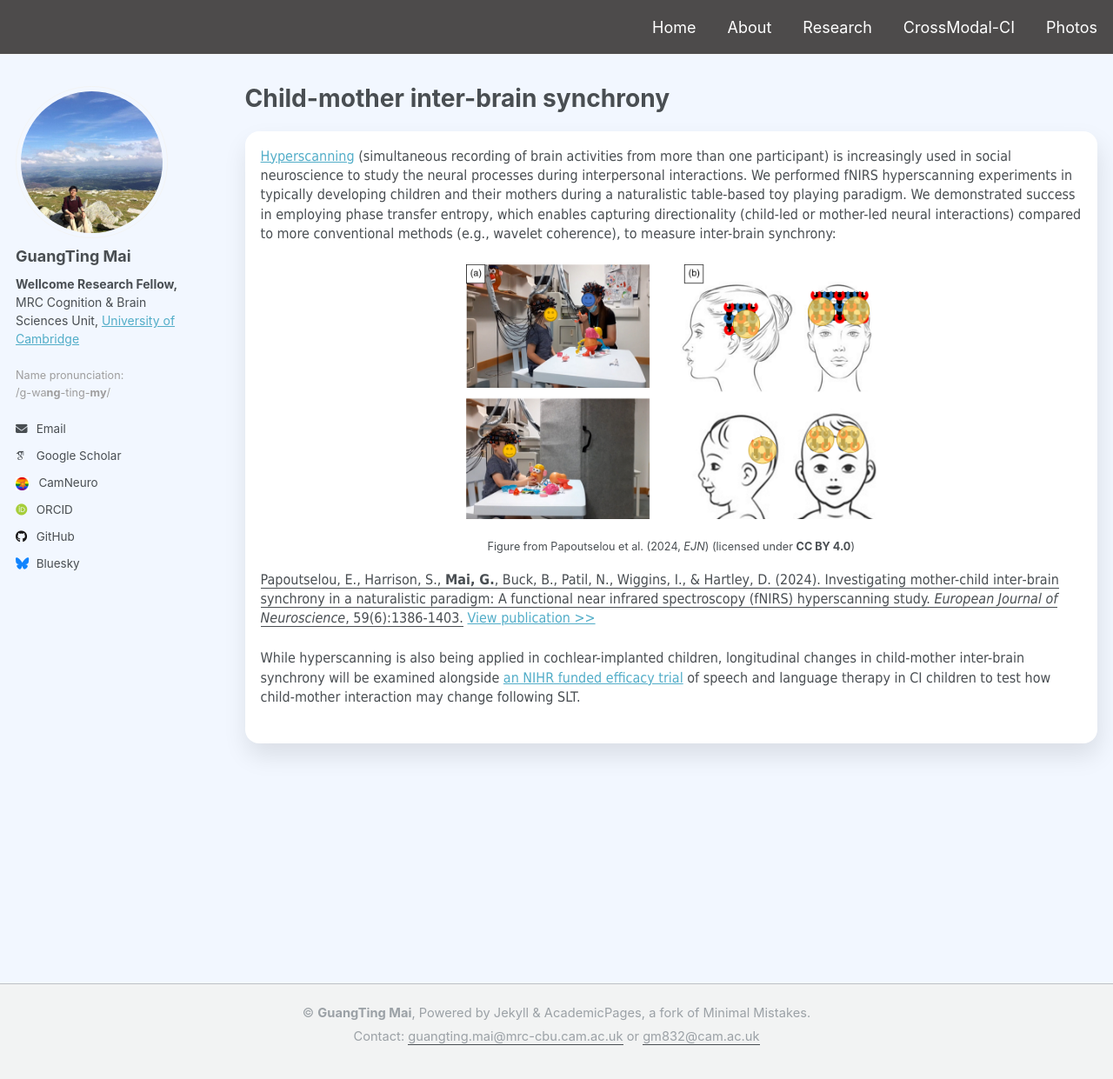
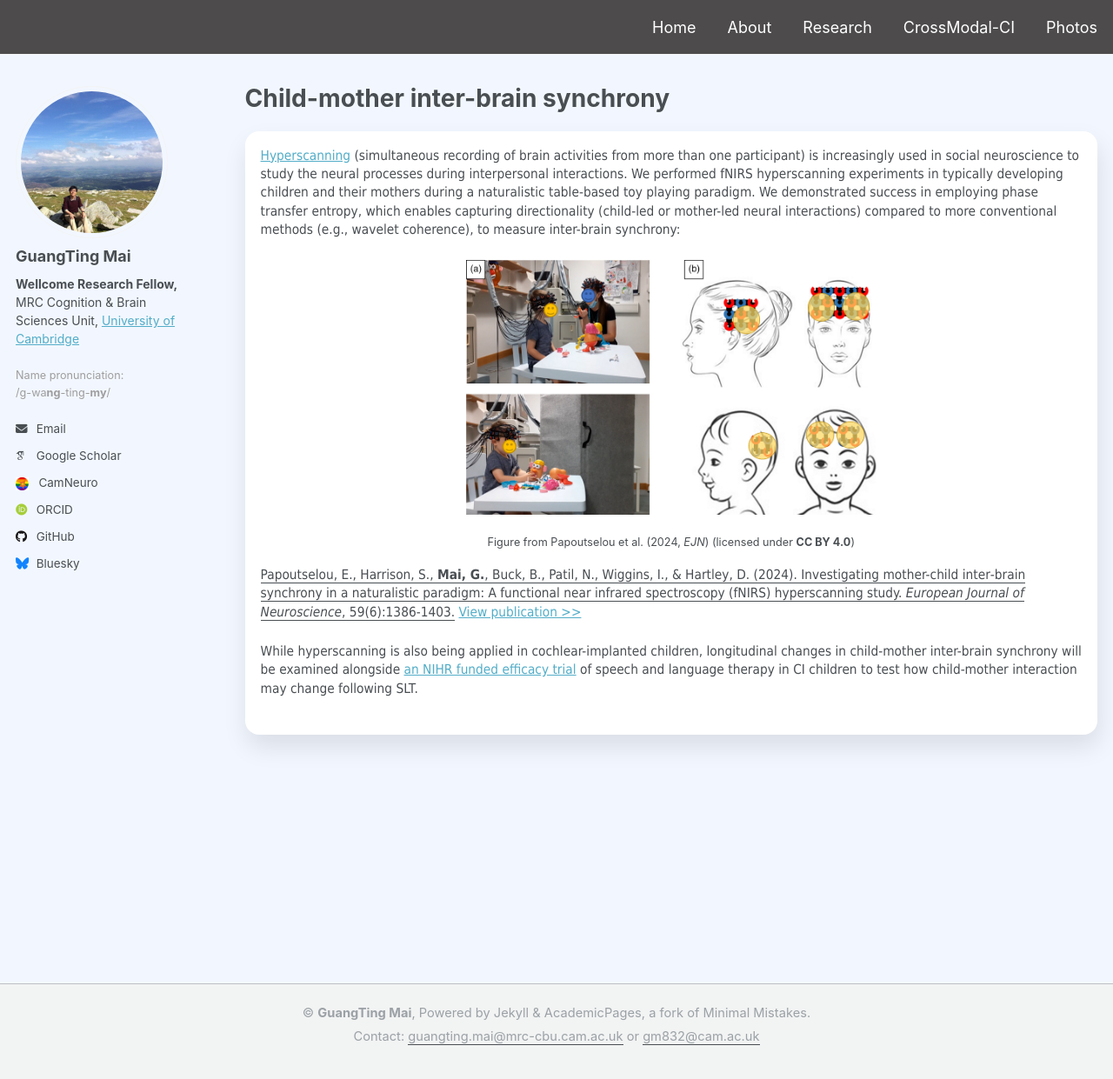
Before and after one commit to guangtingmai/guangtingmai.github.io, a Jekyll site: the page built from _pages/interbrain-sync.html, in a window 1280 px wide and 1245 px high. Shown: the top 1241 px of the window at 87% size. Built offline with Jekyll 4.4.1, drawn with Linux system fonts in a browser that asks for light colours; some web fonts are replaced.

Commit message:
Update interbrain-sync.html

```diff
--- a/_pages/interbrain-sync.html
+++ b/_pages/interbrain-sync.html
@@ -4,7 +4,7 @@ title: "Child-mother inter-brain synchrony"
 permalink: /interbrain-sync/
 author_profile: true
 ---
-<p><div class="white-frame"><span style="font-size: 12pt;font-family: Tahoma;line-height: 1.4;display: block;margin-bottom: 0.1vh"><a href="https://www.cell.com/neuron/fulltext/S0896-6273(20)30886-2">Hyperscanning</a>
+<p><div class="white-frame"><span style="font-size: 11.5pt;font-family: Tahoma;line-height: 1.4;display: block;margin-bottom: 0.1vh"><a href="https://www.cell.com/neuron/fulltext/S0896-6273(20)30886-2">Hyperscanning</a>
   (simultaneous recording of brain activities from more than one participant) is increasingly used in social neuroscience to study the neural
   processes during interpersonal interactions. We performed fNIRS hyperscanning experiments in typically developing children and their mothers
   during a naturalistic table-based toy playing paradigm. We demonstrated success in employing phase transfer entropy, which enables capturing
@@ -14,7 +14,7 @@ author_profile: true
   <img src="https://guangtingmai.github.io/images/ejn.jpg" width="50%">
 </p>
 <p style="text-align:center;font-size:9.5pt;line-height:1.4;display: block;">Figure from Papoutselou et al. (2024, <i>EJN</i>) (licensed under <strong>CC BY 4.0</strong>)</p>
-<p><span style="font-size: 12pt;font-family: Tahoma;line-height: 1.4;display: block;margin-bottom: 0.1vh"><u>Papoutselou, E., Harrison, S., <strong>Mai, G.</strong>, Buck, B., Patil, N., Wiggins, I., & Hartley, D. (2024). Investigating mother-child inter‐brain synchrony in a naturalistic paradigm: A functional near infrared spectroscopy (fNIRS) hyperscanning study. <i>European Journal of Neuroscience</i>, 59(6):1386-1403.</u> <a href="https://onlinelibrary.wiley.com/doi/full/10.1111/ejn.16233">View publication >></a></span></p>
-<p><span style="font-size: 12pt;font-family: Tahoma;line-height: 1.4;display: block;margin-bottom: 0.1vh">While hyperscanning is also being applied in cochlear-implanted
+<p><span style="font-size: 11.5pt;font-family: Tahoma;line-height: 1.4;display: block;margin-bottom: 0.1vh"><u>Papoutselou, E., Harrison, S., <strong>Mai, G.</strong>, Buck, B., Patil, N., Wiggins, I., & Hartley, D. (2024). Investigating mother-child inter‐brain synchrony in a naturalistic paradigm: A functional near infrared spectroscopy (fNIRS) hyperscanning study. <i>European Journal of Neuroscience</i>, 59(6):1386-1403.</u> <a href="https://onlinelibrary.wiley.com/doi/full/10.1111/ejn.16233">View publication >></a></span></p>
+<p><span style="font-size: 11.5pt;font-family: Tahoma;line-height: 1.4;display: block;margin-bottom: 0.1vh">While hyperscanning is also being applied in cochlear-implanted
   children, longitudinal changes in child-mother inter-brain synchrony will be examined alongside <a href="https://www.impact-trial.ac.uk/">an NIHR
   funded efficacy trial</a> of speech and language therapy in CI children to test how child-mother interaction may change following SLT.</span></div></p>
```
